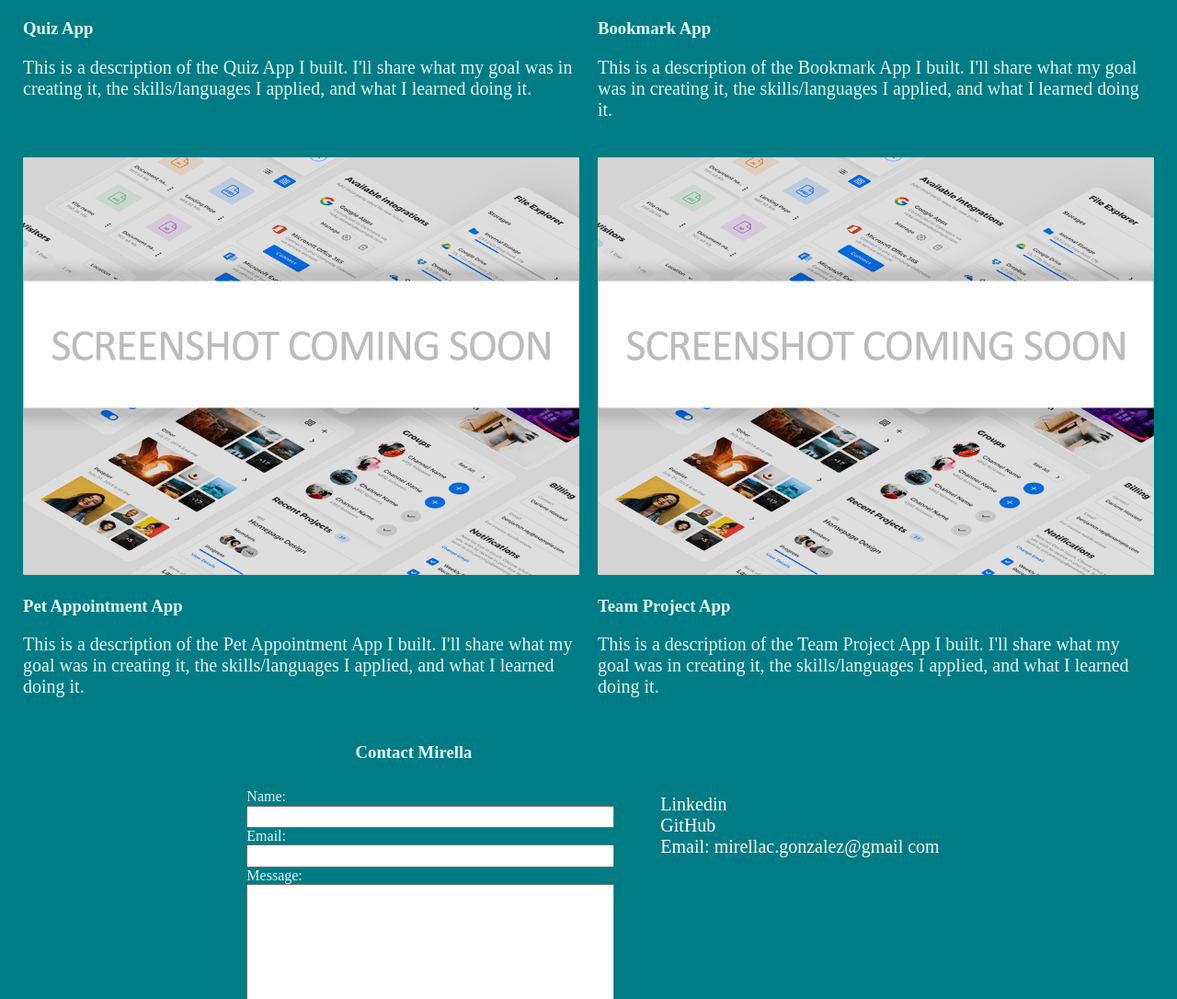
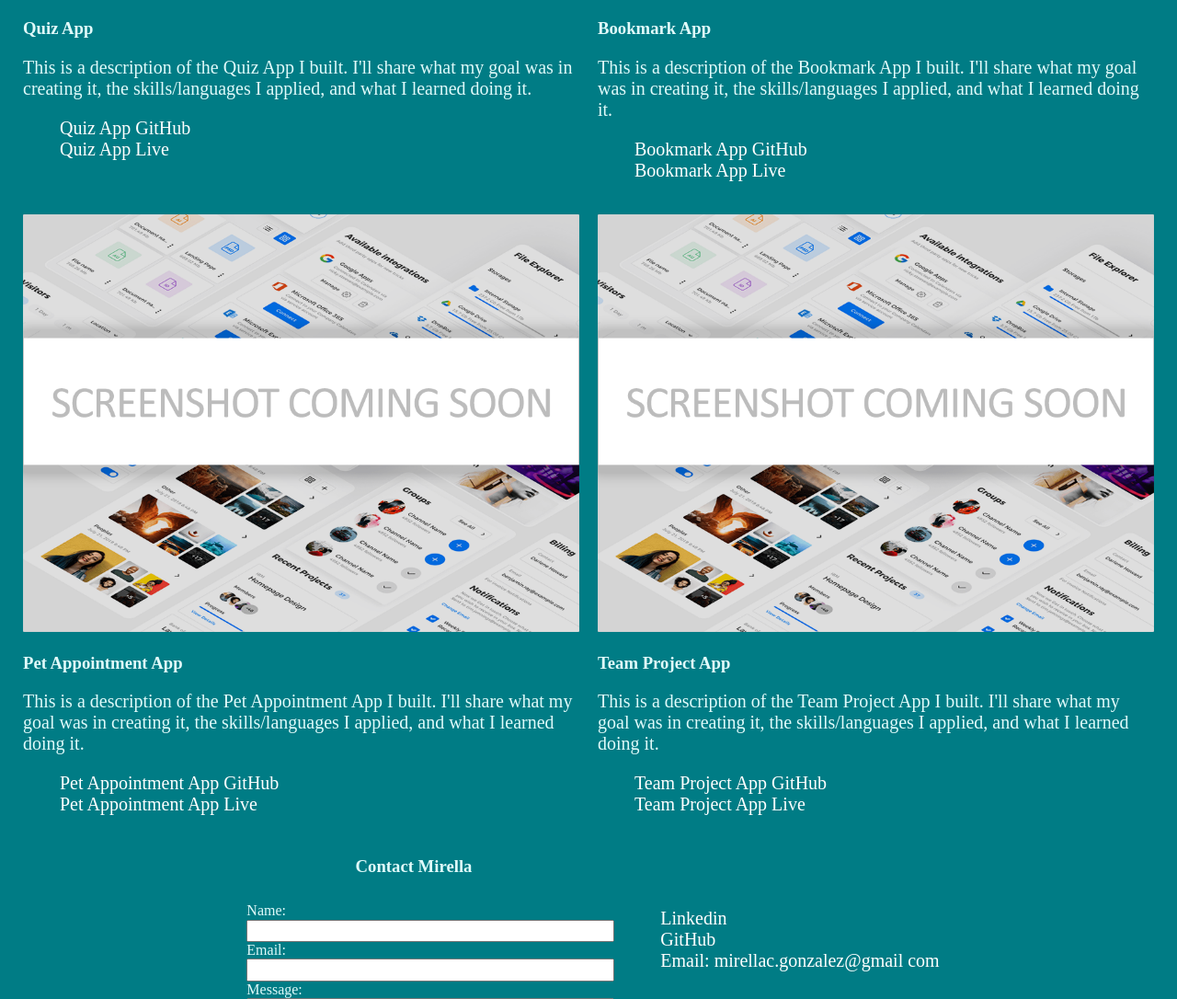
Before and after one commit to MirellaCGonzalez/Mirella-portfolio-two, a plain HTML site: page index.html in a window 1280 px wide. Shown: the part 3087-4173 px from the top of the page at 92% size. Drawn offline with Linux system fonts and the light colour scheme; files that its build step writes are made by us from their sources.

Commit message:
Update index.html
Update portfolio project links.

```diff
--- a/index.html
+++ b/index.html
@@ -93,11 +93,19 @@
       <img src="images/placeholder.png" alt="Quiz App Screenshot" class="rounded">
       <h3>Quiz App</h3>
                 <p>This is a description of the Quiz App I built. I'll share what my goal was in creating it, the skills/languages I applied, and what I learned doing it.</p>
+		    <ol>
+                    <li><a href="#" target="_blank">Quiz App GitHub</a></li>
+                    <li><a href="#" target="_blank">Quiz App Live</a></li>
+                </ol>
                       </div>
             <div class='item'>
       <img src="images/placeholder.png" alt="Bookmark App Screenshot" class="rounded">
       <h3>Bookmark App</h3>
                 <p>This is a description of the Bookmark App I built. I'll share what my goal was in creating it, the skills/languages I applied, and what I learned doing it.</p>
+		     <ol>
+                    <li><a href="#" target="_blank">Bookmark App GitHub</a></li>
+                    <li><a href="#" target="_blank">Bookmark App Live</a></li>
+                </ol>
                       </div>
                           </div>
   <div class='group'>
@@ -105,11 +113,19 @@
       <img src="images/placeholder.png" alt="Pet App Screenshot" class="rounded">
       <h3>Pet Appointment App</h3>
                 <p>This is a description of the Pet Appointment App I built. I'll share what my goal was in creating it, the skills/languages I applied, and what I learned doing it.</p>
+		    <ol>
+                    <li><a href="#" target="_blank">Pet Appointment App GitHub</a></li>
+                    <li><a href="#" target="_blank">Pet Appointment App Live</a></li>
+                </ol>
                               </div>
             <div class='item'>
       <img src="images/placeholder.png" alt="Team Project Screenshot" class="rounded">
       <h3>Team Project App</h3>
                 <p>This is a description of the Team Project App I built. I'll share what my goal was in creating it, the skills/languages I applied, and what I learned doing it.</p>
+		    <ol>
+                    <li><a href="#" target="_blank">Team Project App GitHub</a></li>
+                    <li><a href="#" target="_blank">Team Project App Live</a></li>
+                </ol>
                               </div>
                                   </div>
                                       </section>
```
